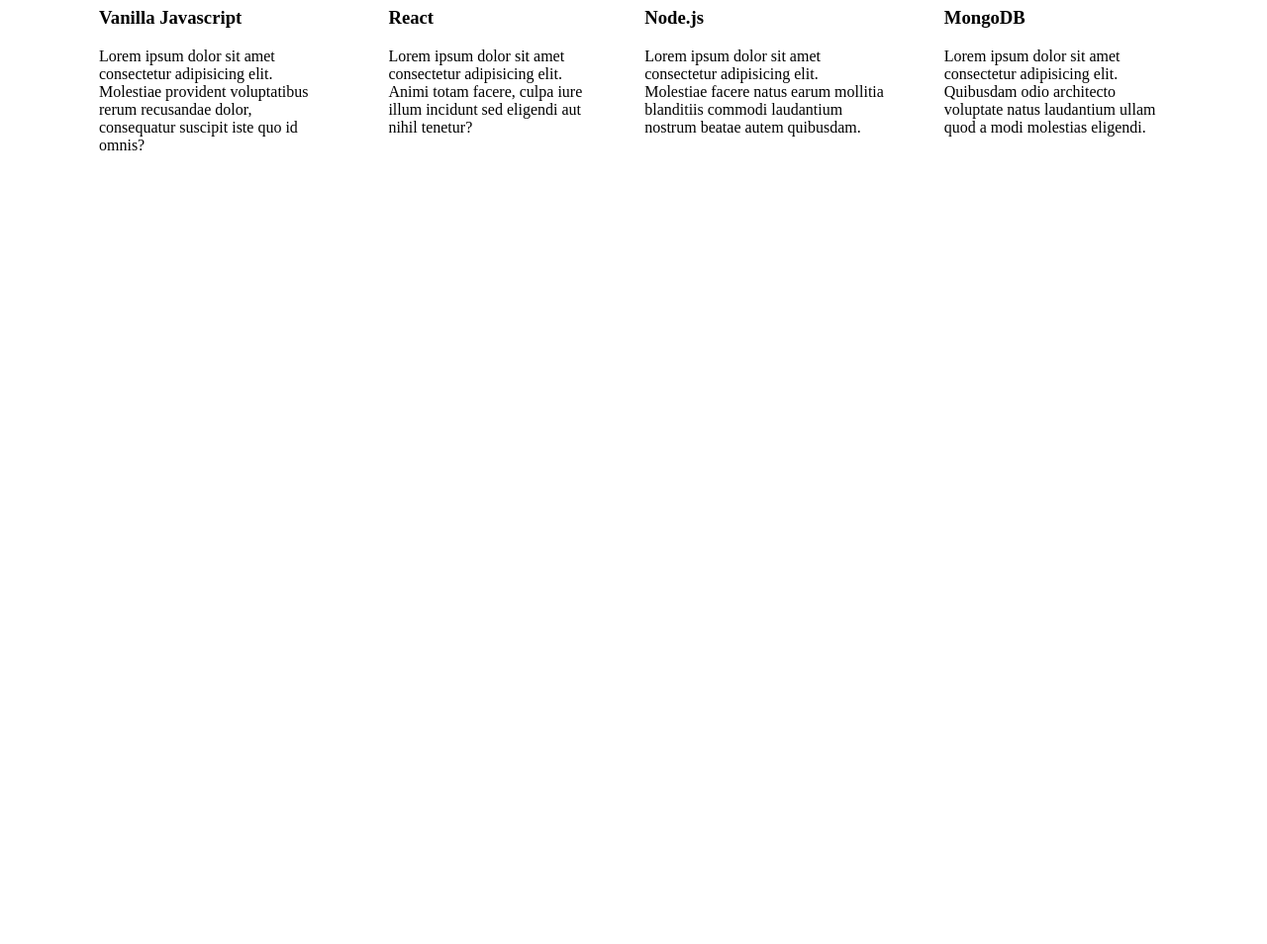
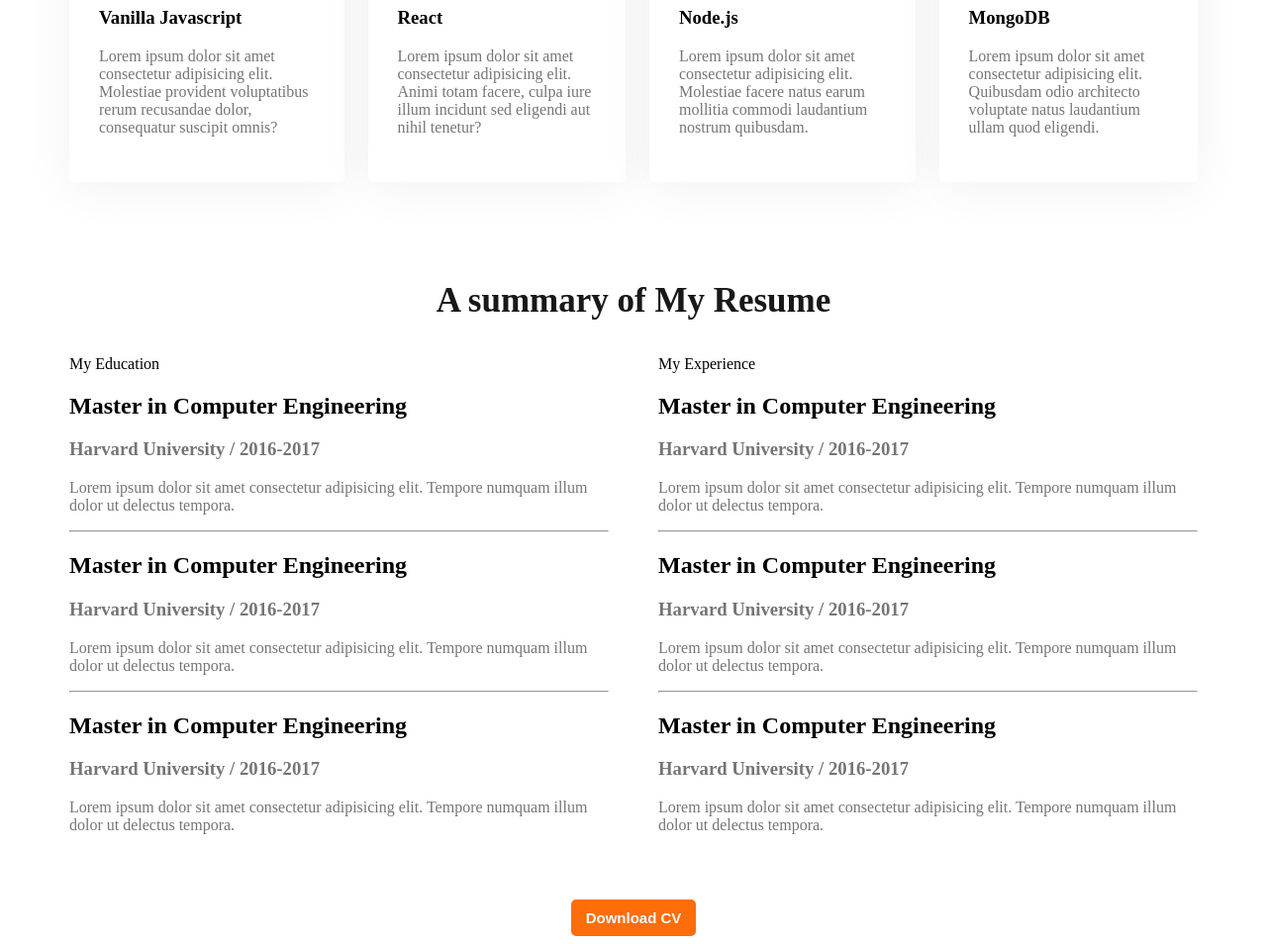
Before and after one commit to tausifislamsheik/Web-Developer-Portfolio, a plain HTML site: page index.html in a window 1280 px wide. Shown: the part 1928-2882 px from the top of the page at 99% size. Before the commit the page ends 2138 px from the top, so only its background shows below. Drawn offline with Linux system fonts and the light colour scheme.

Commit message:
resume section added

```diff
--- a/Styles/portfolio.css
+++ b/Styles/portfolio.css
@@ -103,7 +103,26 @@ main{
 }
 .skills-container{
     display: flex;
+    gap: 24px;
+    margin-bottom: 100px;
 }
 .skill{
     padding: 30px;
+    box-shadow: 0px 6px 50px 0px rgba(0, 0, 0, 0.06);
+    border-radius: 5px;
+    background: #FFF;
 }
+.skill-description{
+    color: #757575;
+}
+.resume-container{
+    display: flex;
+    gap: 50px;
+}
+.resume-item-description, .resume-title-institite{
+    color: #757575;
+}
+.download-cv{
+    text-align: center;
+    margin-top: 50px;
+}
--- a/index.html
+++ b/index.html
@@ -64,7 +64,7 @@
                 <div class="skill">
                     <img src="./images/icons/js.png" alt="">
                     <h3 class="skill-title">Vanilla Javascript</h3>
-                    <p class="skill-description">Lorem ipsum dolor sit amet consectetur adipisicing elit. Molestiae provident voluptatibus rerum recusandae dolor, consequatur suscipit iste quo id omnis?</p>
+                    <p class="skill-description">Lorem ipsum dolor sit amet consectetur adipisicing elit. Molestiae provident voluptatibus rerum recusandae dolor, consequatur suscipit omnis?</p>
                 </div>
                 <div class="skill">
                     <img src="./images/icons/react.png" alt="">
@@ -74,17 +74,66 @@
                 <div class="skill">
                     <img src="./images/icons/nodejs.png" alt="">
                     <h3 class="skill-title">Node.js</h3>
-                    <p class="skill-description">Lorem ipsum dolor sit amet consectetur adipisicing elit. Molestiae facere natus earum mollitia blanditiis commodi laudantium nostrum beatae autem quibusdam.</p>
+                    <p class="skill-description">Lorem ipsum dolor sit amet consectetur adipisicing elit. Molestiae facere natus earum mollitia commodi laudantium nostrum quibusdam.</p>
                 </div>
                 <div class="skill">
                     <img src="./images/icons/mongo.png" alt="">
                     <h3 class="skill-title">MongoDB</h3>
-                    <p class="skill-description">Lorem ipsum dolor sit amet consectetur adipisicing elit. Quibusdam odio architecto voluptate natus laudantium ullam quod a modi molestias eligendi.</p>
+                    <p class="skill-description">Lorem ipsum dolor sit amet consectetur adipisicing elit. Quibusdam odio architecto voluptate natus laudantium ullam quod eligendi.</p>
                 </div>
             </div>
         </section>
         <section>
+            <h3 class="section-title">A summary of My Resume</h3>
+            <div class="resume-container">
+                <div class="resume-colom">
+                    <div class="resume-colom-title">My Education</div>
 
+
+
+                    <div class="resume-item">
+                        <h2 class="resume-item-title">Master in Computer Engineering</h2>
+                        <h3 class="resume-title-institite">Harvard University / 2016-2017</h3>
+                        <p class="resume-item-description">Lorem ipsum dolor sit amet consectetur adipisicing elit. Tempore numquam illum dolor ut delectus tempora.</p>
+                    </div>
+                    <hr>
+                    <div class="resume-item">
+                        <h2 class="resume-item-title">Master in Computer Engineering</h2>
+                        <h3 class="resume-title-institite">Harvard University / 2016-2017</h3>
+                        <p class="resume-item-description">Lorem ipsum dolor sit amet consectetur adipisicing elit. Tempore numquam illum dolor ut delectus tempora.</p>
+                    </div>
+                    <hr>
+                    <div class="resume-item">
+                        <h2 class="resume-item-title">Master in Computer Engineering</h2>
+                        <h3 class="resume-title-institite">Harvard University / 2016-2017</h3>
+                        <p class="resume-item-description">Lorem ipsum dolor sit amet consectetur adipisicing elit. Tempore numquam illum dolor ut delectus tempora.</p>
+                    </div>
+                </div>
+                <div class="resume-colom">
+                    <div class="resume-colom-title">My Experience</div>
+
+                    <div class="resume-item">
+                        <h2 class="resume-item-title">Master in Computer Engineering</h2>
+                        <h3 class="resume-title-institite">Harvard University / 2016-2017</h3>
+                        <p class="resume-item-description">Lorem ipsum dolor sit amet consectetur adipisicing elit. Tempore numquam illum dolor ut delectus tempora.</p>
+                    </div>
+                    <hr>
+                    <div class="resume-item">
+                        <h2 class="resume-item-title">Master in Computer Engineering</h2>
+                        <h3 class="resume-title-institite">Harvard University / 2016-2017</h3>
+                        <p class="resume-item-description">Lorem ipsum dolor sit amet consectetur adipisicing elit. Tempore numquam illum dolor ut delectus tempora.</p>
+                    </div>
+                    <hr>
+                    <div class="resume-item">
+                        <h2 class="resume-item-title">Master in Computer Engineering</h2>
+                        <h3 class="resume-title-institite">Harvard University / 2016-2017</h3>
+                        <p class="resume-item-description">Lorem ipsum dolor sit amet consectetur adipisicing elit. Tempore numquam illum dolor ut delectus tempora.</p>
+                    </div>
+                </div>
+            </div>
+            <div class="download-cv">
+                <button class="button-primary">Download CV</button>
+            </div>
         </section>
     </main>
     <footer>
```
